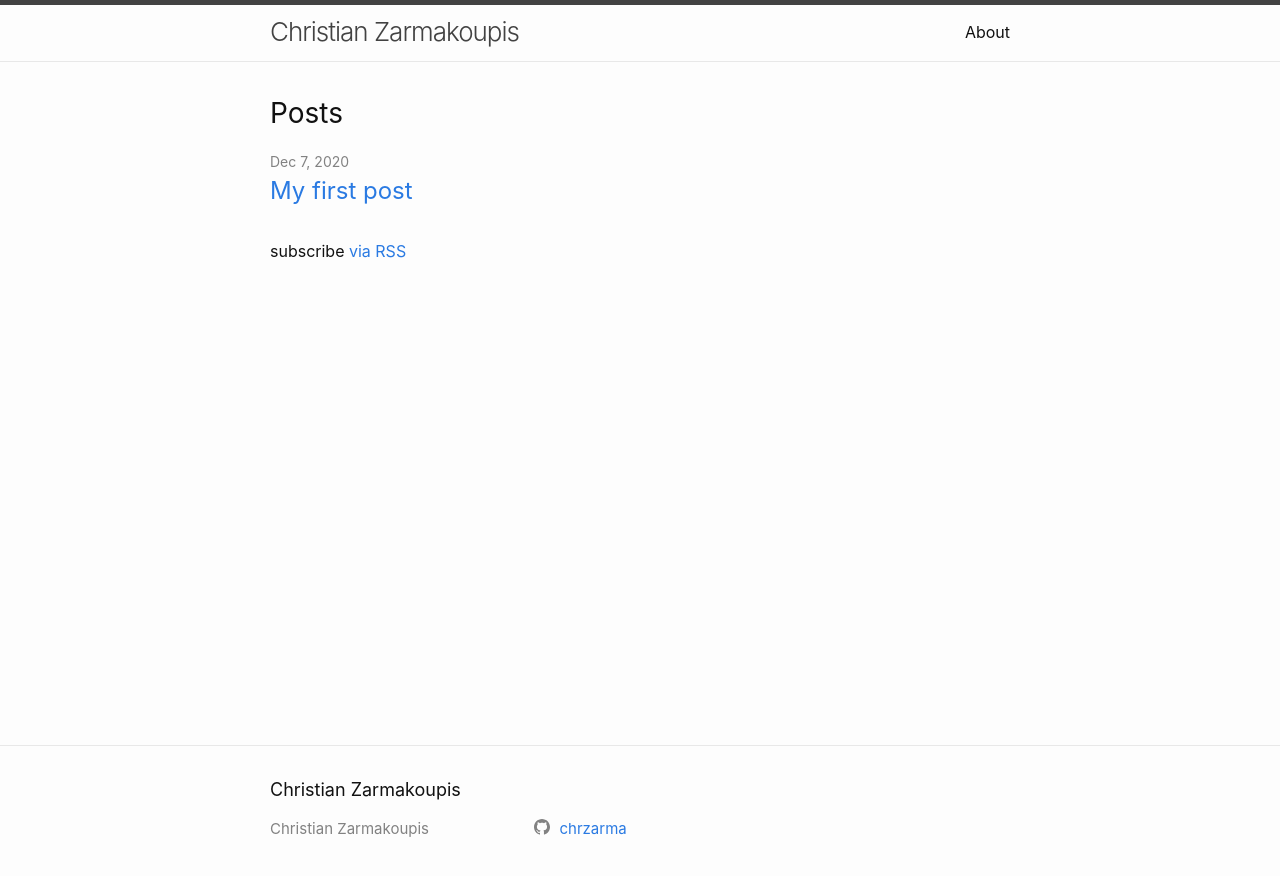
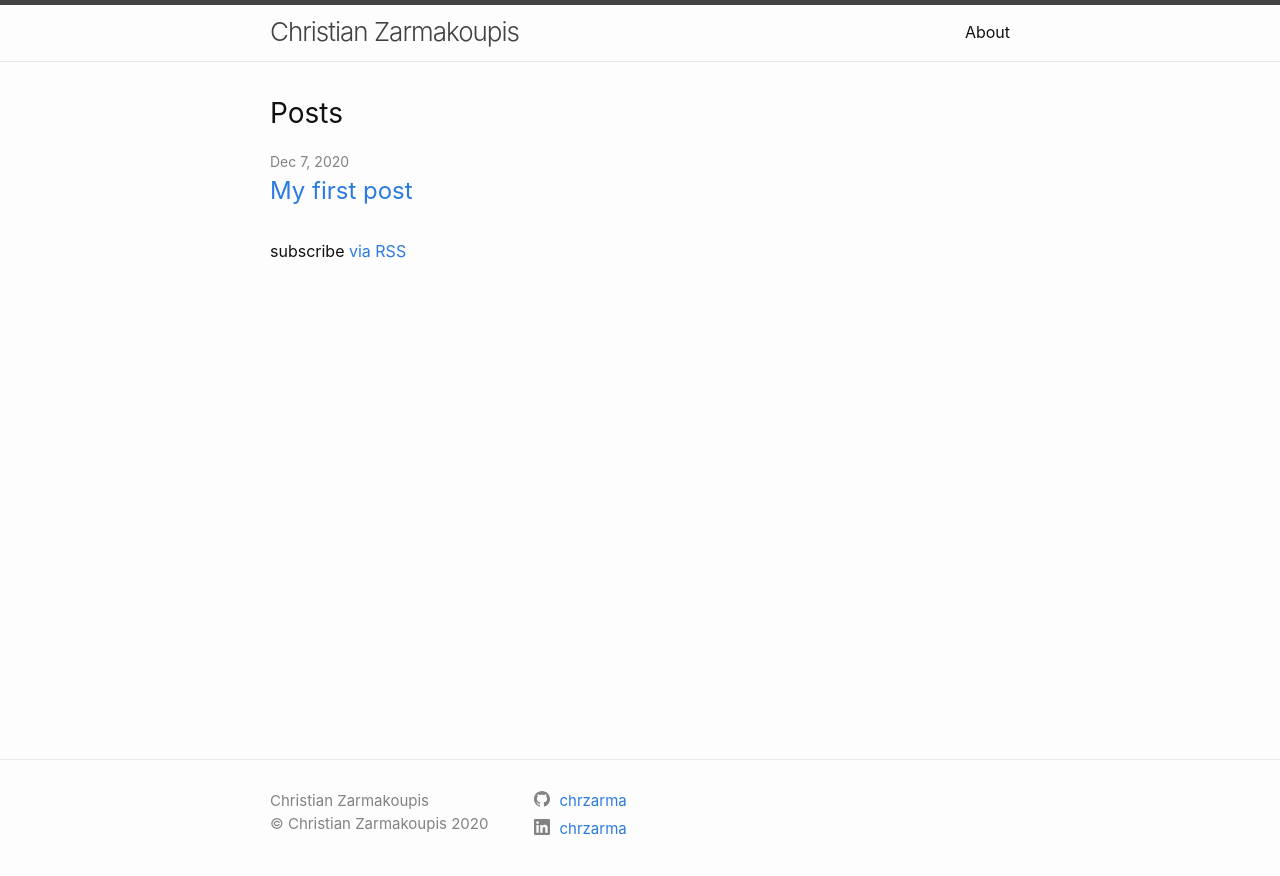
Before and after one commit to chrzarma/chrzarma.github.io, a Jekyll site: the page built from index.md, in a window 1280 px wide. Shown: the top 876 px of the page. Built offline with Jekyll 4.4.1, drawn with Linux system fonts in a browser that asks for light colours.

Commit message:
Fix layout

```diff
--- a/_config.yml
+++ b/_config.yml
@@ -23,6 +23,16 @@ description: >- # this means to ignore newlines until "baseurl:"
 baseurl: "" # the subpath of your site, e.g. /blog
 url: "https://chrzarma.github.io" # the base hostname & protocol for your site, e.g. http://example.com
 github_username: chrzarma
+linkedin_username: chrzarma
+
+# Fields minima uses, but are not defaulted with the jekyll new command.
+# Author is the default for posts, the Atom feed, and is used in the footer.
+author: Christian Zarmakoupis
+
+# New fields not defaulted by jekyll-new with the minima theme
+# Add a copyright. A copyright symbol year will be added automatically
+# copyright: Company Name, Inc.
+copyright: "Christian Zarmakoupis"
 
 # Build settings
 # Removed minima theme as it is now a regular theme.
--- a/_includes/footer.html
+++ b/_includes/footer.html
@@ -2,8 +2,6 @@
   <data class="u-url" href="{{ "/" | relative_url }}"></data>
 
   <div class="wrapper">
-
-    <h2 class="footer-heading">{{ site.title | escape }}</h2>
 
     <div class="footer-col-wrapper">
       <div class="footer-col footer-col-1">
@@ -17,6 +15,9 @@
             </li>
             {%- if site.email -%}
             <li><a class="u-email" href="mailto:{{ site.email }}">{{ site.email }}</a></li>
+            {%- endif -%}
+            {%- if site.copyright -%}
+            <li>&copy; {{ site.copyright }} {{ 'now' | date: "%Y" }}</li>
             {%- endif -%}
         </ul>
       </div>
```
